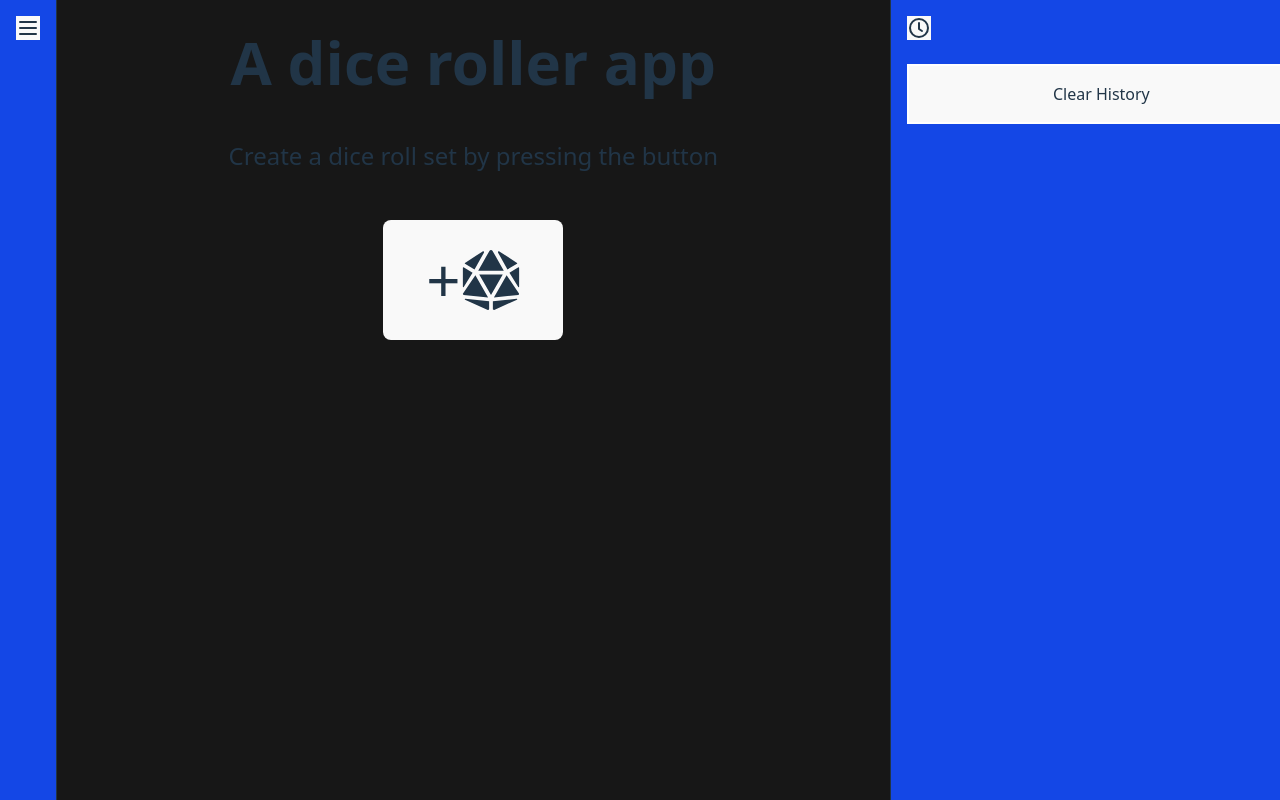
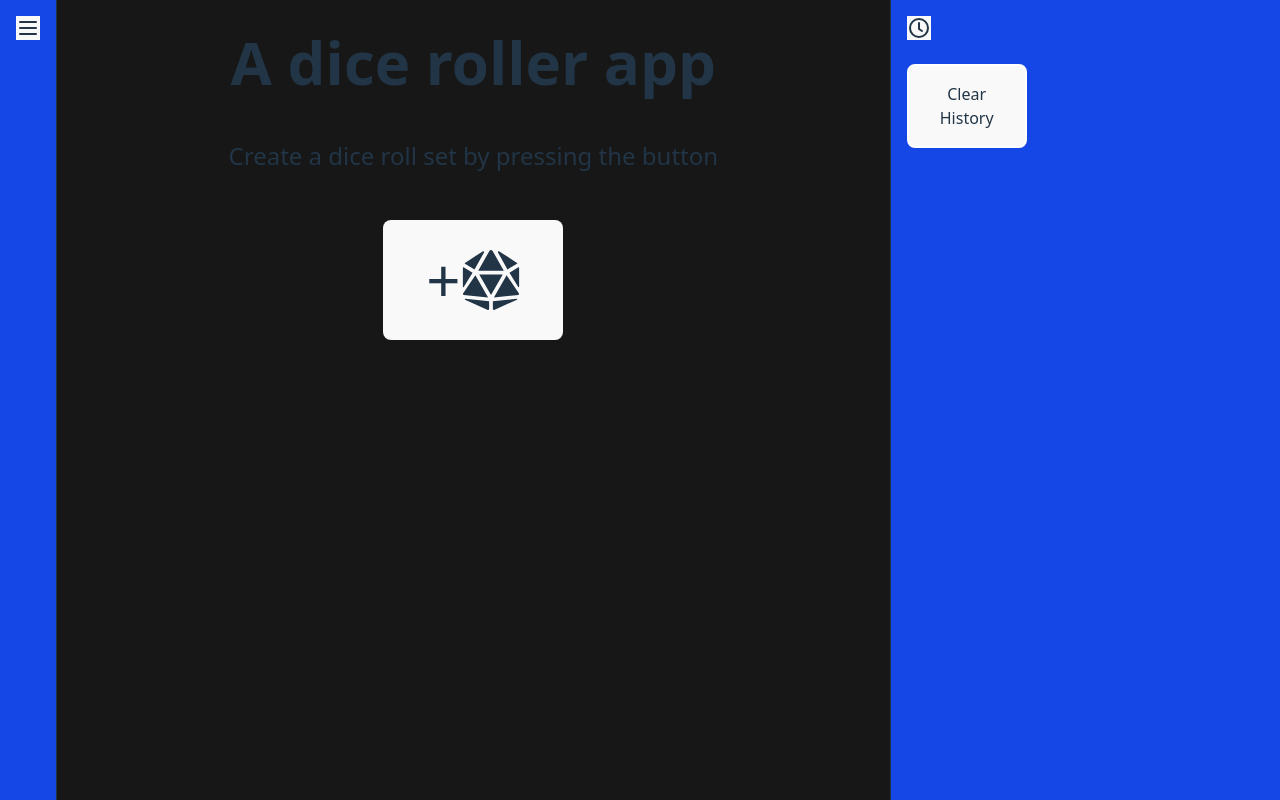
Before and after one commit to Pippocimut/Dice-rolling-react-project, a React (Vite) app: page / in a window 1280 px wide. Built offline with nearby package versions, Linux system fonts and the light colour scheme.

Commit message:
Update HistorySidebar.tsx

```diff
--- a/src/pages/main/components/sidebars/HistorySidebar.tsx
+++ b/src/pages/main/components/sidebars/HistorySidebar.tsx
@@ -68,7 +68,7 @@ const HistorySideBar = () => {
                 </div>
                 <div className={"flex-1  w-full h-full " + (sidebarExtended ? "block" : "hidden")}>
                     <div className="flex flex-col h-full w-full">
-                        <button className={"w-full p-4 m-4 border-2 border-white"} onClick={() => {
+                        <button className={"w-30 rounded-lg p-4 m-4 border-2 border-white"} onClick={() => {
                             dispatch(clearHistory())
                         }}>
                             Clear History
```
